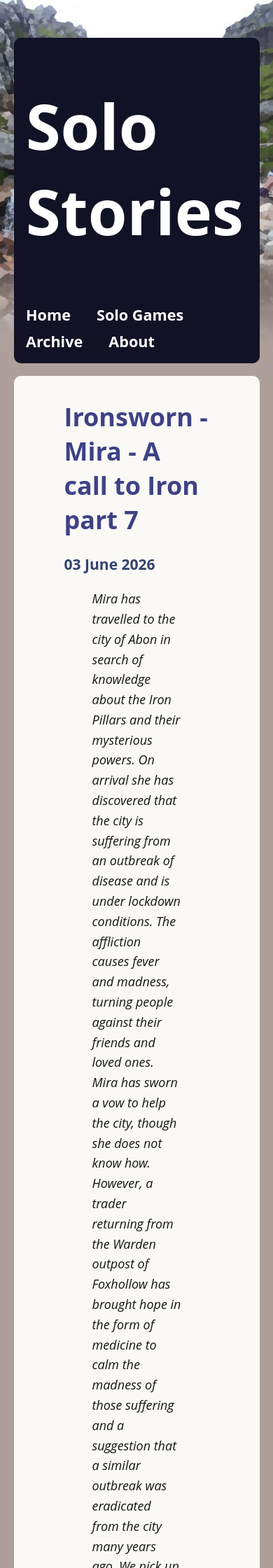
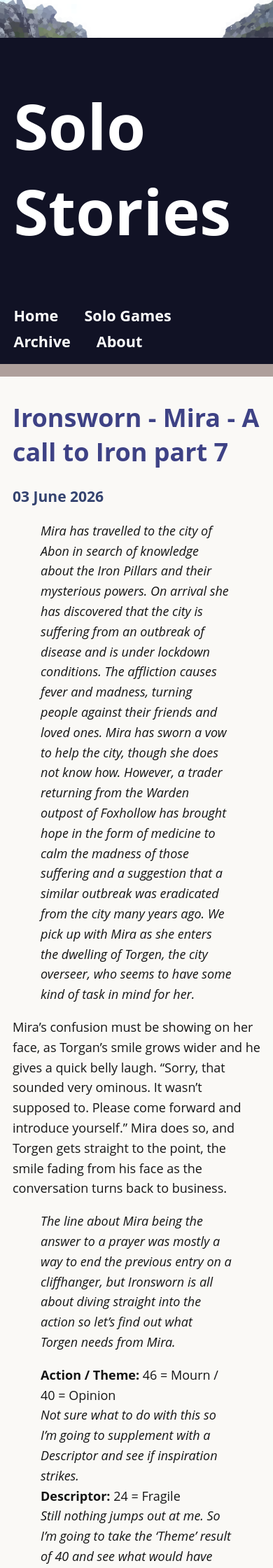
Before and after one commit to fst0pped/fst0pped.github.io, a Jekyll site: the page built from index.html, in a window 390 px wide. Shown: the top 2240 px of the page at 70% size. Built offline with Jekyll 4.4.1, drawn with Linux system fonts in a browser that asks for light colours.

Commit message:
easier read on mobile

```diff
--- a/css/main.css
+++ b/css/main.css
@@ -93,6 +93,16 @@
   margin-right: 2em;
 }
 
+@media only screen and (max-width: 600px) {
+  #container {
+    width: 100%;
+  }
+  #content {
+    padding: 10px 1em 20px 1em;
+    border-radius: 0;
+  }
+}
+
 /*INDEX STYLE*/
 div.entries {
 list-style-type: none;
@@ -156,14 +166,12 @@
   text-decoration: underline;
 }
 
-#headerimage {
-  float: right;
-  width: 30%;
+@media only screen and (max-width: 600px) {
+  #header {
+    border-radius: 0;
+    padding: 1% 5%;
+  }
 }
-
-/* #headerimage img {
-  width: 50%;
-} */
 
 /*POST LIST STYLE*/
 #postlistdiv ul {
@@ -229,3 +237,9 @@
 footer a img#githubfooter {
   width: 1em;
 }
+
+@media only screen and (max-width: 600px) {
+  footer {
+    border-radius: 0;
+  }
+}
```
